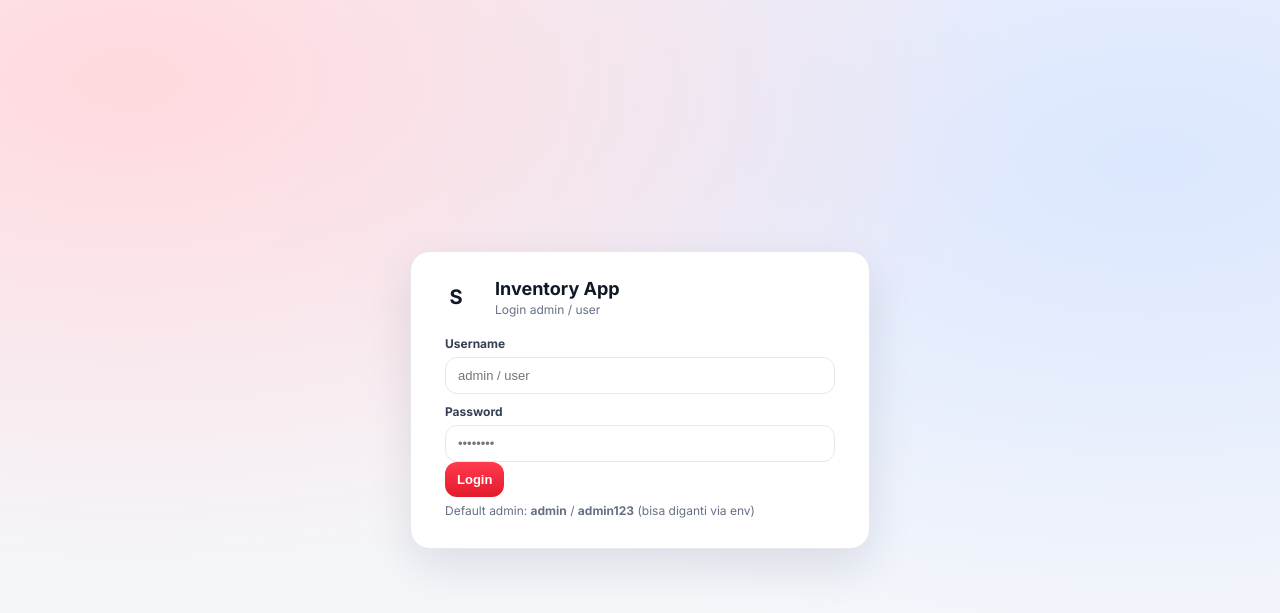
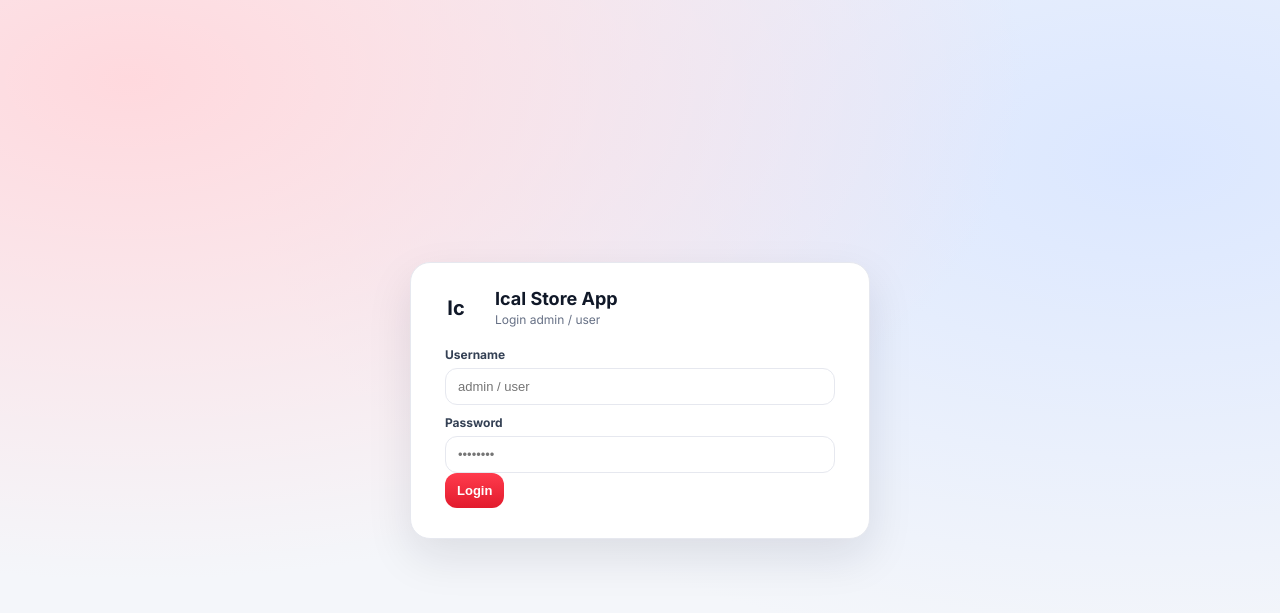
Before and after one commit to nandamiftahul/icalstore, a Flask app: page /login in a window 1280 px wide. Shown: the top 613 px of the page. Run offline with Flask 3, Linux system fonts and the light colour scheme.

Commit message:
edit login page

```diff
--- a/templates/login.html
+++ b/templates/login.html
@@ -13,9 +13,9 @@
   <div class="login-wrap">
     <div class="login-card">
       <div class="login-brand">
-        <div class="brand-badge big">S</div>
+        <div class="brand-badge big">Ic</div>
         <div>
-          <div class="login-title">Inventory App</div>
+          <div class="login-title">Ical Store App</div>
           <div class="login-sub">Login admin / user</div>
         </div>
       </div>
@@ -38,7 +38,6 @@
         <input name="password" type="password" placeholder="••••••••" required>
 
         <button class="btn primary" type="submit">Login</button>
-        <div class="hint">Default admin: <b>admin</b> / <b>admin123</b> (bisa diganti via env)</div>
       </form>
     </div>
   </div>
```
